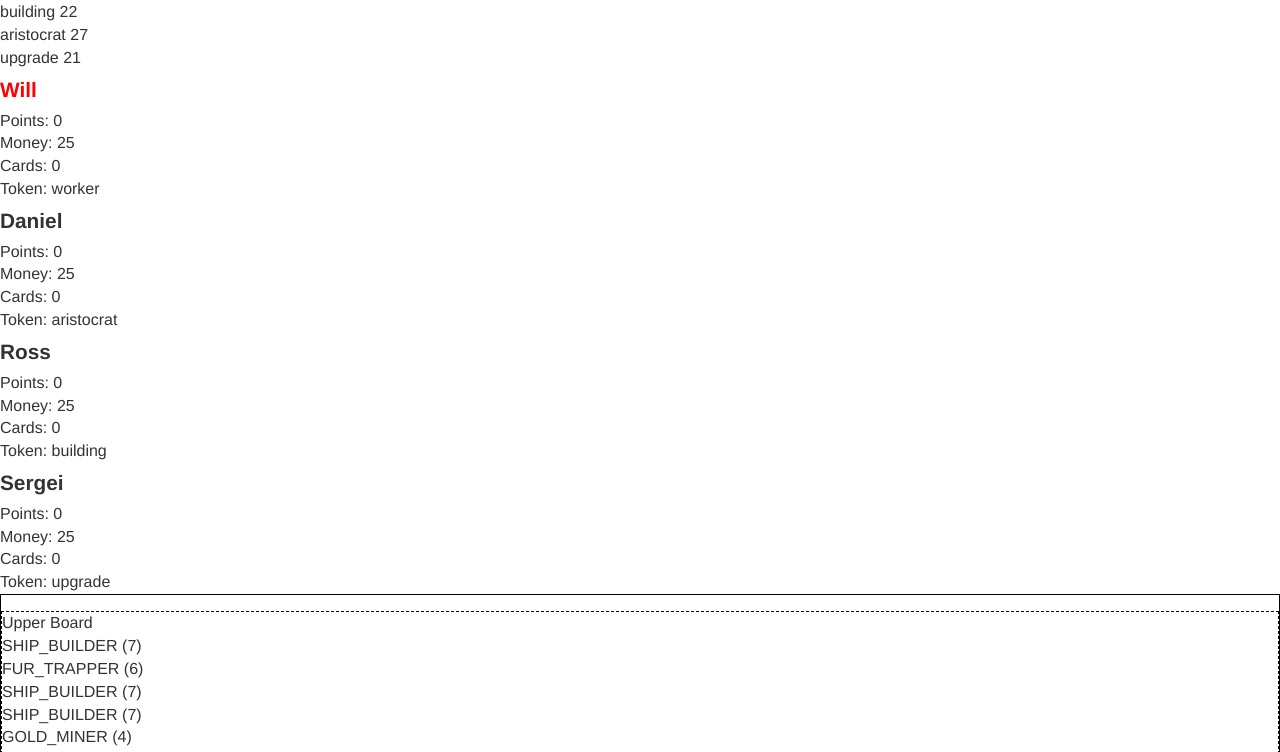
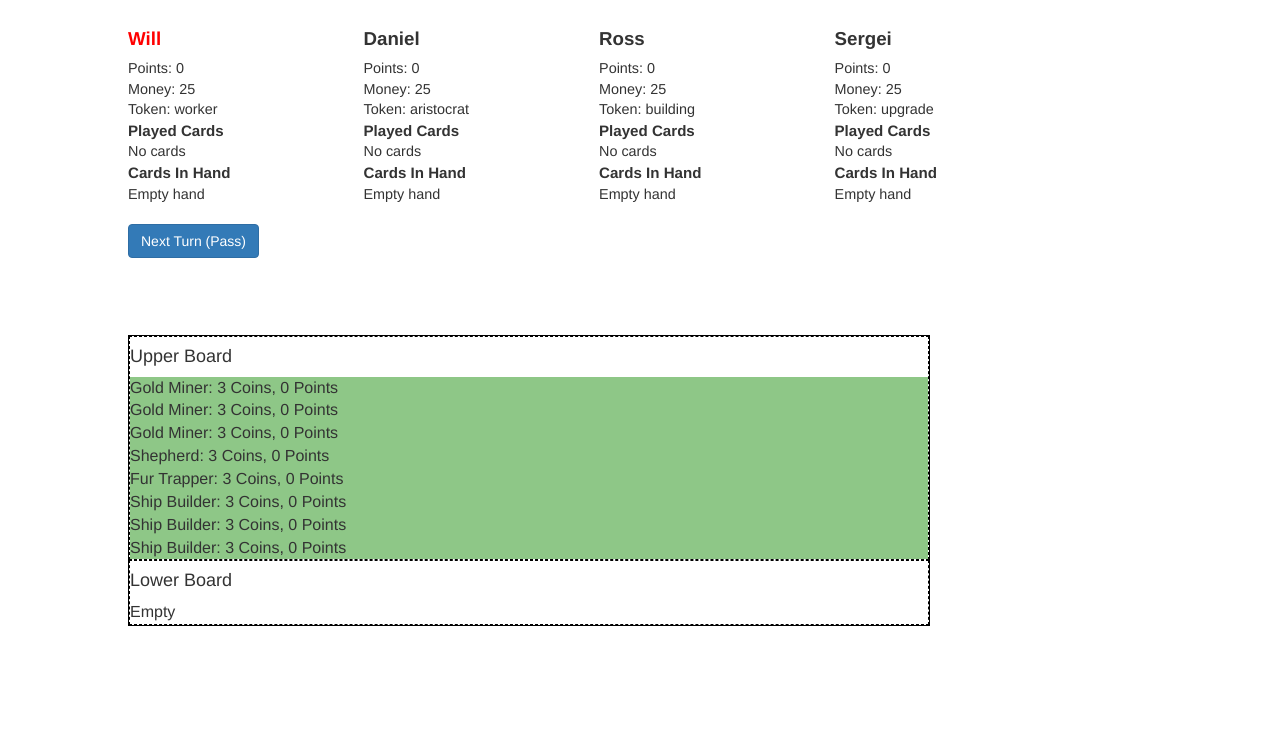
Before and after one commit to boompig/st-petersburg, a website: page index.html in a window 1280 px wide. Shown: the part 114-866 px from the top of the page. After the commit the page ends 800 px from the top, so only its background shows below. Drawn offline with nearby package versions, Linux system fonts and the light colour scheme; some packages are replaced by stand-ins of ours; a script that the page names is missing.

Commit message:
better visuals, can handle almost everything except upgrades

```diff
--- a/display.js
+++ b/display.js
@@ -1,5 +1,6 @@
 // create Angular app
-var StPeter = angular.module("StPeter", []);
+var StPeter = angular.module("StPeter", ["ng-context-menu"]);
+
 // create Angular controller
 StPeter.controller("PeterCtrl", ["$scope", function ($scope) {
     "use strict";
@@ -59,7 +60,7 @@ StPeter.controller("PeterCtrl", ["$scope", function ($scope) {
      * Shuffle the deck.
      */
     this.createDeckOfType = function (type) {
-        var numCards, card;
+        var numCards, card, cardName;
         var cardMap  = this.cardMap[type];
         this.decks[type] = [];
 
@@ -67,7 +68,9 @@ StPeter.controller("PeterCtrl", ["$scope", function ($scope) {
             return card.type === type;
         });
         for (var c = 0; c < cards.length; c++) {
-            numCards = cardMap[cards[c].name] || cardMap["DEFAULT"] || 0;
+            cardName = cards[c].name.replace("'", "").replace(/ /g, "_").toUpperCase();
+            numCards = cardMap[cardName] || cardMap["DEFAULT"] || 0;
+            if (numCards === 0) console.log("missed " + cardName);
             for (var i = 0; i < numCards; i++) {
                 card = _.clone(cards[c]);
                 this.decks[type].push(card);
@@ -203,19 +206,41 @@ StPeter.controller("PeterCtrl", ["$scope", function ($scope) {
         this.preparePhase();
     };
 
+    this.putCardInHand = function (card, container) {
+        var player = this.players[this.turn];
+
+        // TODO check if warehouse
+        if (player.hand.length >= 3) {
+            return false;
+        }
+
+        // remove from container
+        var idx = container.indexOf(card);
+        container.splice(idx, 1);
+        // put in hand
+        player.hand.push(card);
+
+        // reset consecutive passes and push to next turn
+        this.consecutivePasses = 0;
+        this.nextTurn();
+    };
+
     /**
      * Current player wants to buy selected card
      */
     this.buyCard = function (card, container) {
         // for now only use upper or lower to determine card cost
+        // also number of cards
         var cost = card.cost;
         var player = this.players[this.turn];
         if (container === this.lowerBoard && cost > 1) {
             cost--;
         }
-        if (cost > player.money) {
-            return false;
-        }
+
+        var simCards = player.cards.filter(function (otherCard) {
+            return otherCard.name === card.name;
+        });
+        cost = Math.max(1, cost - simCards.length);
 
         if (card.type === "UPGRADE") {
             var cardsToUpgrade = player.cards.filter(function (baseCard) {
@@ -225,13 +250,10 @@ StPeter.controller("PeterCtrl", ["$scope", function ($scope) {
                 console.log("no cards to upgrade to this card");
                 return false;
             }
-            // pick the card to upgrade from
-            // for now, do this via popup
-            var idx = null;
-            while (idx === null) {
-                idx = prompt("Enter the number to upgrade, from these cards: " +
-                        cardsToUpgrade.join(", "));
-                console.log(player.cards[idx]);
+            // TODO
+        } else {
+            if (cost > player.money) {
+                console.log("Cannot afford " + card.name + " with calculated cost " + cost);
                 return false;
             }
         }
@@ -243,12 +265,26 @@ StPeter.controller("PeterCtrl", ["$scope", function ($scope) {
         player.cards.push(card);
 
         // remove card from container
-        var i = container.indexOf(card);
-        container.splice(i, 1);
+        if (container) {
+            var i = container.indexOf(card);
+            container.splice(i, 1);
+        }
+
+        // reset consecutive passes
+        this.consecutivePasses = 0;
 
         // successful buy means next turn
         this.nextTurn();
         return true;
+    };
+
+    this.playCardFromHand = function (card, player) {
+        if (player !== this.players[this.turn]) {
+            console.log("Can only play cards on your turn");
+            return false;
+        }
+
+        this.buyCard(card, player.hand);
     };
 
     /**
@@ -260,6 +296,11 @@ StPeter.controller("PeterCtrl", ["$scope", function ($scope) {
             card = this.decks[this.phase].pop();
             this.upperBoard.push(card);
         }
+
+        // sort these cards based on cost, with the first being the cheapest
+        this.upperBoard.sort(function (a, b) {
+            return a.cost - b.cost;
+        });
     };
 
     this.isCurrentPhase = function (phase) {
@@ -267,4 +308,8 @@ StPeter.controller("PeterCtrl", ["$scope", function ($scope) {
     };
 
     this.init();
-}]);
+}]).directive("spbCard", function () {
+    return {
+        templateUrl: "spb-card.html"
+    };
+});
--- a/index.html
+++ b/index.html
@@ -7,6 +7,7 @@
         <title>St. Peter Game</title>
     </head>
     <body ng-controller="PeterCtrl as game">
+        <div id="main-container">
             <h1>St. Peter Board Game</h1>
 
             <div id="deck-container">
@@ -21,41 +22,81 @@
             <div id="player-container">
                 <div class="player" ng-repeat="player in game.players">
                     <div class="name" ng-class="{ playerTurn: game.isPlayerTurn(player) }">{{ player.name }}</div>
+                    <div class="player-stats">
                         <div>Points: {{ player.points }}</div>
                         <div>Money: {{ player.money }}</div>
-                <div>Cards: {{ player.cards.length }}</div>
+                        <!--<div>Number of Cards: {{ player.cards.length }}</div>-->
+                        <!--<div>Hand Size: {{ player.hand.length }}</div>-->
                         <div>Token: {{ player.token.toLowerCase() }}</div>
+                    </div>
+                    <div class="player-cards">
+                        <div class="player-subtitle">Played Cards</div>
+                        <div class="card" ng-repeat="card in player.cards">
+                            <div spb-card></div>
+                        </div>
+                        <div ng-if="player.cards.length === 0">No cards</div>
+                    </div>
+                    <div class="player-hand">
+                        <div class="player-subtitle">Cards In Hand</div>
+                        <div class="card" ng-repeat="card in player.hand"
+                            ng-click="game.playCardFromHand(card, player)">
+                            <div spb-card></div>
+                        </div>
+                        <div ng-if="player.hand.length === 0">Empty hand</div>
+                    </div>
                 </div>
             </div>
 
-        <div id="board-container" contextmenu="cardMenu">
-            <menu type="context" id="cardMenu">
-                <menuitem label="Buy"></menuitem>
-                <menuitem label="Take Into Hand"></menuitem>
-            </menu>
+            <div id="board-container">
+                <div id="upper-board" class="board">
+                    <h4>Upper Board</h4>
+                    <div ng-if="game.upperBoard.length === 0">Empty</div>
+                    <div class="card" ng-repeat="card in game.upperBoard"
+                        ng-click="game.buyCard(card, game.upperBoard)"
+                        context-menu class="panel panel-default"
+                        data-target="menu-{{ $index }}"
+                        ng-class="{ 'highlight': highlight, 'expanded': expanded }">
+                        <div spb-card></div>
 
-            <div id="upper-board" class="board">
-                <div>Upper Board</div>
-                <div class="card" ng-repeat="card in game.upperBoard"
-                    ng-click="game.buyCard(card, game.upperBoard)">
-                    <span>{{ card.name }}</span>
-                    <span>({{ card.cost }})</span>
+                        <div class="dropdown position-fixed" id="menu-{{ $index }}">
+                            <ul class="dropdown-menu" role="menu">
+                                <li class="dropdown-menu-item"
+                                    ng-click="game.buyCard(card, game.upperBoard)">Buy</li>
+                                <li class="dropdown-menu-item"
+                                    ng-click="game.putCardInHand(card, game.upperBoard)">Put In Hand</li>
+                            </ul>
+                        </div>
                     </div>
                 </div>
                 <div id="lower-board" class="board">
-                <div>Lower Board</div>
+                    <h4>Lower Board</h4>
+                    <div ng-if="game.lowerBoard.length === 0">Empty</div>
                     <div class="card" ng-repeat="card in game.lowerBoard"
-                    ng-click="game.buyCard(card, game.lowerBoard)">
-                    {{ card.name }}
+                        ng-click="game.buyCard(card, game.lowerBoard)"
+                        context-menu class="panel panel-default"
+                        data-target="menu-{{ $index }}"
+                        ng-class="{ 'highlight': highlight, 'expanded': expanded }">
+                        <div spb-card></div>
+
+                        <div class="dropdown position-fixed" id="menu-{{ $index }}">
+                            <ul class="dropdown-menu" role="menu">
+                                <li class="dropdown-menu-item"
+                                    ng-click="game.buyCard(card, game.lowerBoard)">Buy</li>
+                                <li class="dropdown-menu-item"
+                                    ng-click="game.putCardInHand(card, game.lowerBoard)">Put In Hand</li>
+                            </ul>
+                        </div>
                     </div>
                 </div>
             </div>
 
             <button type="button" class="btn btn-primary"
                 ng-click="game.passTurn()">Next Turn (Pass)</button>
+        </div>
 
         <script src="bower_components/underscore/underscore-min.js"></script>
         <script src="bower_components/angular/angular.js"></script>
+        <script src="bower_components/ng-context-menu/dist/ng-context-menu.js"></script>
         <script src="peter.js"></script>
         <script src="display.js"></script>
     </body>
--- a/peter.js
+++ b/peter.js
@@ -30,58 +30,58 @@ Card.prototype.canUpgradeTo = function (upgradeCard) {
 
 // peasants
 var allCards = [
-    new Card("LUMBERJACK", 3, "WORKER", 3, 0, "WORKER", "LUMBERJACK"),
-    new Card("GOLD_MINER", 4, "WORKER", 3, 0, "WORKER", "GOLD_MINER"),
-    new Card("SHEPHERD", 5, "WORKER", 3, 0, "WORKER", "SHEPHERD"),
-    new Card("FUR_TRAPPER", 6, "WORKER", 3, 0, "WORKER", "FUR_TRAPPER"),
-    new Card("SHIP_BUILDER", 7, "WORKER", 3, 0, "WORKER", "SHIP_BUILDER"),
-    new Card("CZAR_AND_CARPENTER", 8, "WORKER", 3, 0, "WORKER", "CZAR_AND_CARPENTER"),
+    new Card("Lumberjack", 3, "WORKER", 3, 0, "WORKER", "LUMBERJACK"),
+    new Card("Gold Miner", 4, "WORKER", 3, 0, "WORKER", "GOLD_MINER"),
+    new Card("Shepherd", 5, "WORKER", 3, 0, "WORKER", "SHEPHERD"),
+    new Card("Fur Trapper", 6, "WORKER", 3, 0, "WORKER", "FUR_TRAPPER"),
+    new Card("Ship Builder", 7, "WORKER", 3, 0, "WORKER", "SHIP_BUILDER"),
+    new Card("Czar and Carpenter", 8, "WORKER", 3, 0, "WORKER", "CZAR_AND_CARPENTER"),
 
-    new Card("MARKET", 5, "BUILDING", 0, 1, "BUILDING"),
-    new Card("CUSTOMS_HOUSE", 8, "BUILDING", 0, 2, "BUILDING"),
-    new Card("FIREHOUSE", 11, "BUILDING", 0, 3, "BUILDING"),
-    new Card("HOSPITAL", 14, "BUILDING", 0, 4, "BUILDING"),
-    new Card("LIBRARY", 17, "BUILDING", 0, 5, "BUILDING"),
-    new Card("THEATRE", 20, "BUILDING", 0, 6, "BUILDING"),
-    new Card("ACADEMY", 23, "BUILDING", 0, 7, "BUILDING"),
+    new Card("Market", 5, "BUILDING", 0, 1, "BUILDING"),
+    new Card("Customs_house", 8, "BUILDING", 0, 2, "BUILDING"),
+    new Card("Firehouse", 11, "BUILDING", 0, 3, "BUILDING"),
+    new Card("Hospital", 14, "BUILDING", 0, 4, "BUILDING"),
+    new Card("Library", 17, "BUILDING", 0, 5, "BUILDING"),
+    new Card("Theatre", 20, "BUILDING", 0, 6, "BUILDING"),
+    new Card("Academy", 23, "BUILDING", 0, 7, "BUILDING"),
 // missing potjomkin's village, pub, warehouse, observatory
 
-    new Card("AUTHOR", 4, "ARISTOCRAT", 1, 0, "ARISTOCRAT"),
-    new Card("ADMINISTRATOR", 7, "ARISTOCRAT", 2, 0, "ARISTOCRAT"),
-    new Card("WAREHOUSE_MANAGER", 10, "ARISTOCRAT", 3, 0, "ARISTOCRAT"),
-    new Card("SECRETARY", 12, "ARISTOCRAT", 4, 0, "ARISTOCRAT"),
-    new Card("CONTROLLER", 14, "ARISTOCRAT", 4, 1, "ARISTOCRAT"),
-    new Card("JUDGE", 16, "ARISTOCRAT", 5, 2, "ARISTOCRAT"),
-    new Card("MISTRESS", 18, "ARISTOCRAT", 6, 3, "ARISTOCRAT"),
+    new Card("Author", 4, "ARISTOCRAT", 1, 0, "ARISTOCRAT"),
+    new Card("Administrator", 7, "ARISTOCRAT", 2, 0, "ARISTOCRAT"),
+    new Card("Warehouse Manager", 10, "ARISTOCRAT", 3, 0, "ARISTOCRAT"),
+    new Card("Secretary", 12, "ARISTOCRAT", 4, 0, "ARISTOCRAT"),
+    new Card("Controller", 14, "ARISTOCRAT", 4, 1, "ARISTOCRAT"),
+    new Card("Judge", 16, "ARISTOCRAT", 5, 2, "ARISTOCRAT"),
+    new Card("Mistress", 18, "ARISTOCRAT", 6, 3, "ARISTOCRAT"),
 
 // missing carpenter
 // missing goldSmelter
-    new Card("WEAVING_MILL", 8, "UPGRADE", 6, 0, "WORKER", "SHEPHERD"),
-    new Card("FUR_TRADER", 10, "UPGRADE", 3, 2, "WORKER", "FUR_TRAPPER"),
-    new Card("WHARF", 12, "UPGRADE", 6, 1, "WORKER", "SHIP_BUILDER"),
+    new Card("Weaving Mill", 8, "UPGRADE", 6, 0, "WORKER", "SHEPHERD"),
+    new Card("Fur Trader", 10, "UPGRADE", 3, 2, "WORKER", "FUR_TRAPPER"),
+    new Card("Wharf", 12, "UPGRADE", 6, 1, "WORKER", "SHIP_BUILDER"),
 
 // missing marjinski
-    new Card("BANK", 13, "UPGRADE", 5, 1, "BUILDING"),
-    new Card("PETERHOF", 14, "UPGRADE", 4, 2, "BUILDING"),
-    new Card("ST_ISAACS_CATHEDRAL", 15, "UPGRADE", 3, 3, "BUILDING"),
-    new Card("CHURCH_OF_THE_RESURRECTION", 16, "UPGRADE", 2, 4, "BUILDING"),
-    new Card("HARBOR", 16, "UPGRADE", 5, 2, "BUILDING"),
-    new Card("CATHERINES_PALACE", 17, "UPGRADE", 1, 5, "BUILDING"),
-    new Card("SMOLNY_CATHEDRAL", 17, "UPGRADE", 4, 3, "BUILDING"),
-    new Card("HERMITAGE", 18, "UPGRADE", 3, 4, "BUILDING"),
-    new Card("WINTER_PALACE", 19, "UPGRADE", 2, 5, "BUILDING"),
+    new Card("Bank", 13, "UPGRADE", 5, 1, "BUILDING"),
+    new Card("Peterhof", 14, "UPGRADE", 4, 2, "BUILDING"),
+    new Card("St. Isaac's Cathedral", 15, "UPGRADE", 3, 3, "BUILDING"),
+    new Card("Church of the Resurrection", 16, "UPGRADE", 2, 4, "BUILDING"),
+    new Card("Harbor", 16, "UPGRADE", 5, 2, "BUILDING"),
+    new Card("Catherine's Palace", 17, "UPGRADE", 1, 5, "BUILDING"),
+    new Card("Smolny Cathedral", 17, "UPGRADE", 4, 3, "BUILDING"),
+    new Card("Hermitage", 18, "UPGRADE", 3, 4, "BUILDING"),
+    new Card("Winter Palace", 19, "UPGRADE", 2, 5, "BUILDING"),
 
 // aristocrats
-    new Card("POPE", 6, "UPGRADE", 1, 1, "ARISTOCRAT"),
-    new Card("WEAPON_MASTER", 8, "UPGRADE", 4, 0, "ARISTOCRAT"),
-    new Card("CHAMBER_MAID", 8, "UPGRADE", 0, 2, "ARISTOCRAT"),
-    new Card("BUILDER", 10, "UPGRADE", 5, 0, "ARISTOCRAT"),
-    new Card("SENATOR", 12, "UPGRADE", 2, 2, "ARISTOCRAT"),
-    new Card("PATRIARCH", 16, "UPGRADE", 0, 4, "ARISTOCRAT"),
+    new Card("Pope", 6, "UPGRADE", 1, 1, "ARISTOCRAT"),
+    new Card("Weapon_Master", 8, "UPGRADE", 4, 0, "ARISTOCRAT"),
+    new Card("Chamber Maid", 8, "UPGRADE", 0, 2, "ARISTOCRAT"),
+    new Card("Builder", 10, "UPGRADE", 5, 0, "ARISTOCRAT"),
+    new Card("Senator", 12, "UPGRADE", 2, 2, "ARISTOCRAT"),
+    new Card("Patriarch", 16, "UPGRADE", 0, 4, "ARISTOCRAT"),
     // missing tax man
-    new Card("ADMIRAL", 18, "UPGRADE", 3, 3, "ARISTOCRAT"),
-    new Card("FOREIGN_MINISTER", 20, "UPGRADE", 2, 4, "ARISTOCRAT"),
-    new Card("CZAR", 24, "UPGRADE", 0, 6, "ARISTOCRAT"),
+    new Card("Admiral", 18, "UPGRADE", 3, 3, "ARISTOCRAT"),
+    new Card("Foreign Minister", 20, "UPGRADE", 2, 4, "ARISTOCRAT"),
+    new Card("Czar", 24, "UPGRADE", 0, 6, "ARISTOCRAT"),
 ];
 
 function Player (name, token) {
@@ -90,6 +90,7 @@ function Player (name, token) {
     // start with 25 money
     this.money = 25;
     this.cards = [];
+    this.hand = [];
     this.token = token || null;
 }
 
--- /dev/null
+++ b/spb-card.html
@@ -0,0 +1,5 @@
+<div ng-class="{ 'aristocrat-card': card.type === 'ARISTOCRAT', 'worker-card': card.type === 'WORKER', 'building-card': card.type === 'BUILDING', 'upgrade-card': card.type === 'UPGRADE'}">
+    <span class="card-name">{{ card.name }}</span>:
+    <span class="card-coin-yield">{{ card.coinYield }} Coins</span>,
+    <span class="card-point-yield">{{ card.pointYield }} Points</span>
+</div>
--- a/style.css
+++ b/style.css
@@ -1,6 +1,11 @@
 html, body {
     font-family: Helvetica;
     font-size: 1em;
+}
+
+#main-container {
+    margin: 0 auto;
+    max-width: 1024px;
 }
 
 .player .name {
@@ -11,6 +16,8 @@ html, body {
 }
 
 #board-container {
+    position: fixed;
+    bottom: 60px;
     display: block;
     border: 1px solid black;
     margin: 0 auto;
@@ -20,6 +27,7 @@ html, body {
     display: block;
     border: 1px dashed black;
     margin: 0 auto;
+    min-width: 800px;
 }
 
 .playerTurn {
@@ -31,6 +39,69 @@ html, body {
 }
 
 .card:hover {
-    color: orange;
+    color: white;
+    font-weight: bold;
     cursor: pointer;
 }
+
+.position-fixed {
+    position: fixed;
+}
+
+.dropdown-menu-item {
+    cursor: pointer;
+    font-weight: normal;
+}
+
+li.dropdown-menu-item {
+    background-color: white;
+    color: black;
+}
+
+li.dropdown-menu-item:hover {
+    background-color: #ccc;
+    color: white;
+}
+
+#player-container {
+    width: 100%;
+    padding-bottom: 20px;
+}
+
+.player {
+    display: inline-block;
+    width: 23%;
+    font-size: 0.9em;
+    vertical-align: top;
+}
+
+#deck-container {
+    width: 100%;
+    padding-bottom: 20px;
+}
+
+.deck {
+    display: inline-block;
+    width: 24%;
+}
+
+.worker-card {
+    background-color: #8EC787;
+}
+
+.building-card {
+    background-color: #7FBEF5;
+}
+
+.aristocrat-card {
+    background-color: #FCC96A;
+}
+
+.upgrade-card {
+    background-color: #C786F0;
+}
+
+.player .player-subtitle {
+    font-weight: bold;
+    font-size: 1.05em;
+}
```
Lines whose indentation alone changed are shown as unchanged.
